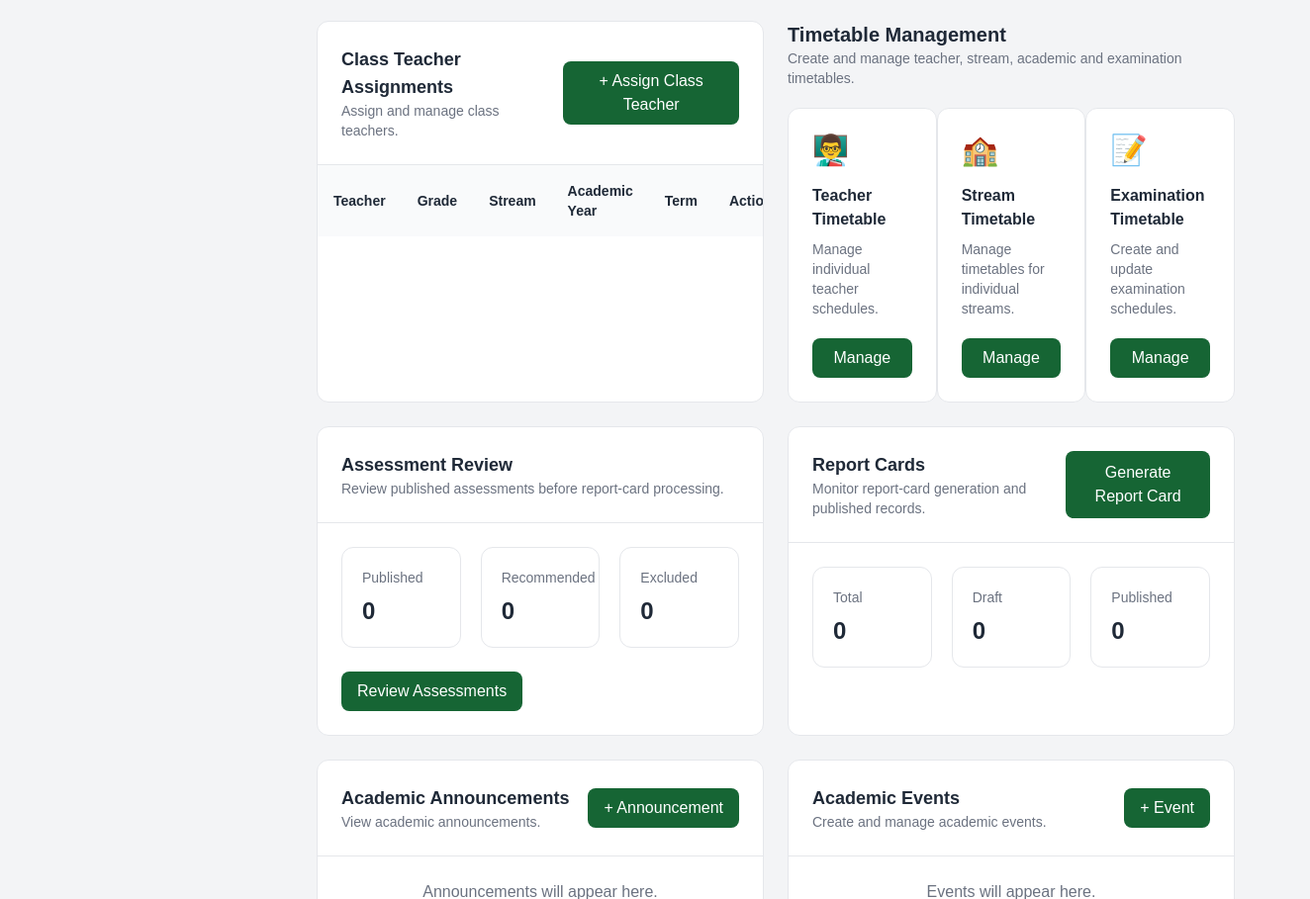
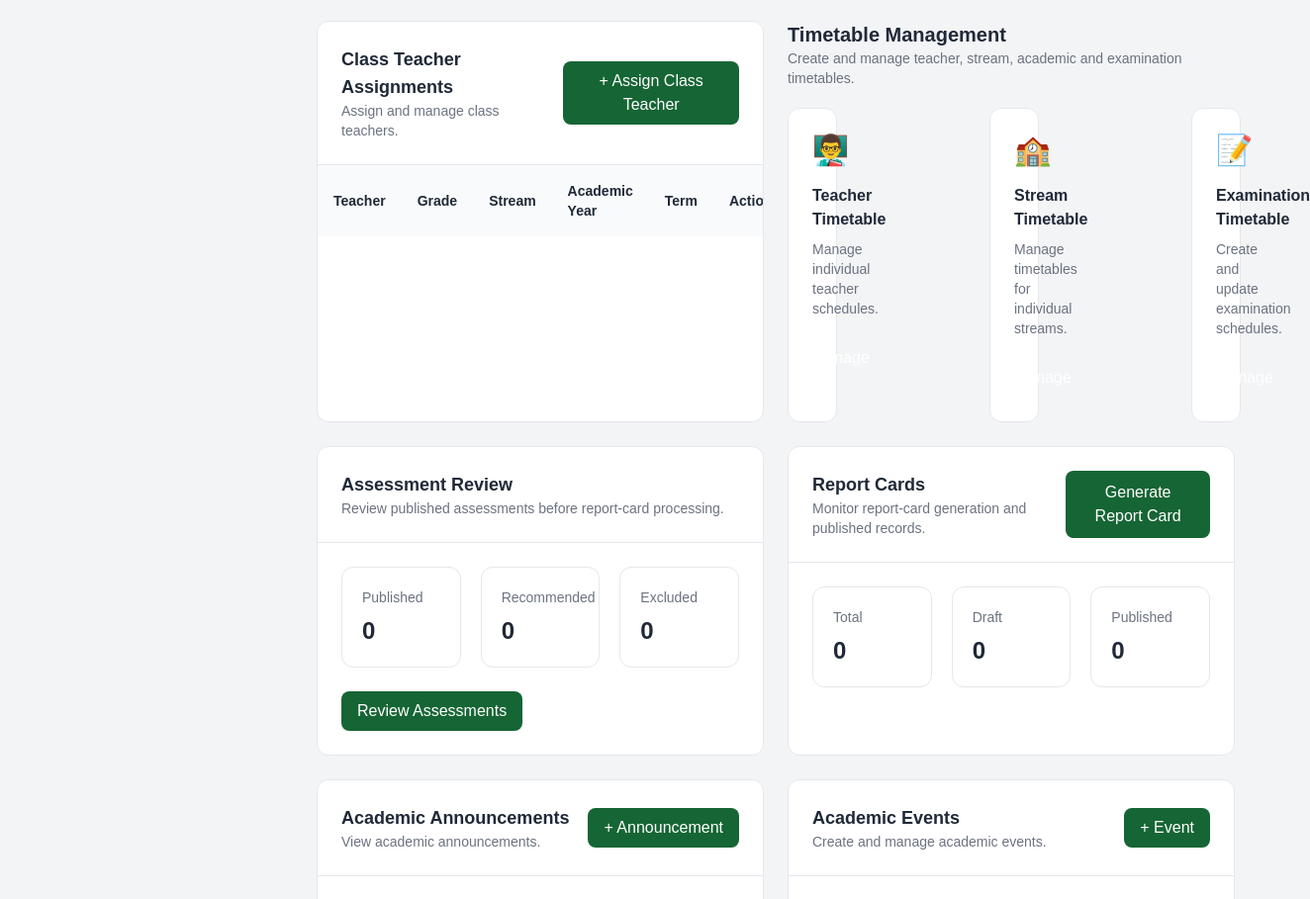
Before and after one commit to AMOS3m/school-management, a website: page frontend/academic.html in a window 1280 px wide. Shown: the part 1960-2869 px from the top of the page at 99% size, 1324 px wide, since content can reach past the window. Drawn offline with nearby package versions, Linux system fonts and the light colour scheme; no server answers.

Commit message:
Update academic.html

```diff
--- a/frontend/academic.html
+++ b/frontend/academic.html
@@ -1270,7 +1270,7 @@
         </div>
 
 
-        <div class="grid grid-cols-1 md:grid-cols-3 xl:grid-cols-3 gap-15">
+        <div class="grid grid-cols-1 md:grid-cols-3 xl:grid-cols-3 gap-40">
 
 
           <div class="bg-white border rounded-xl p-6">
```
